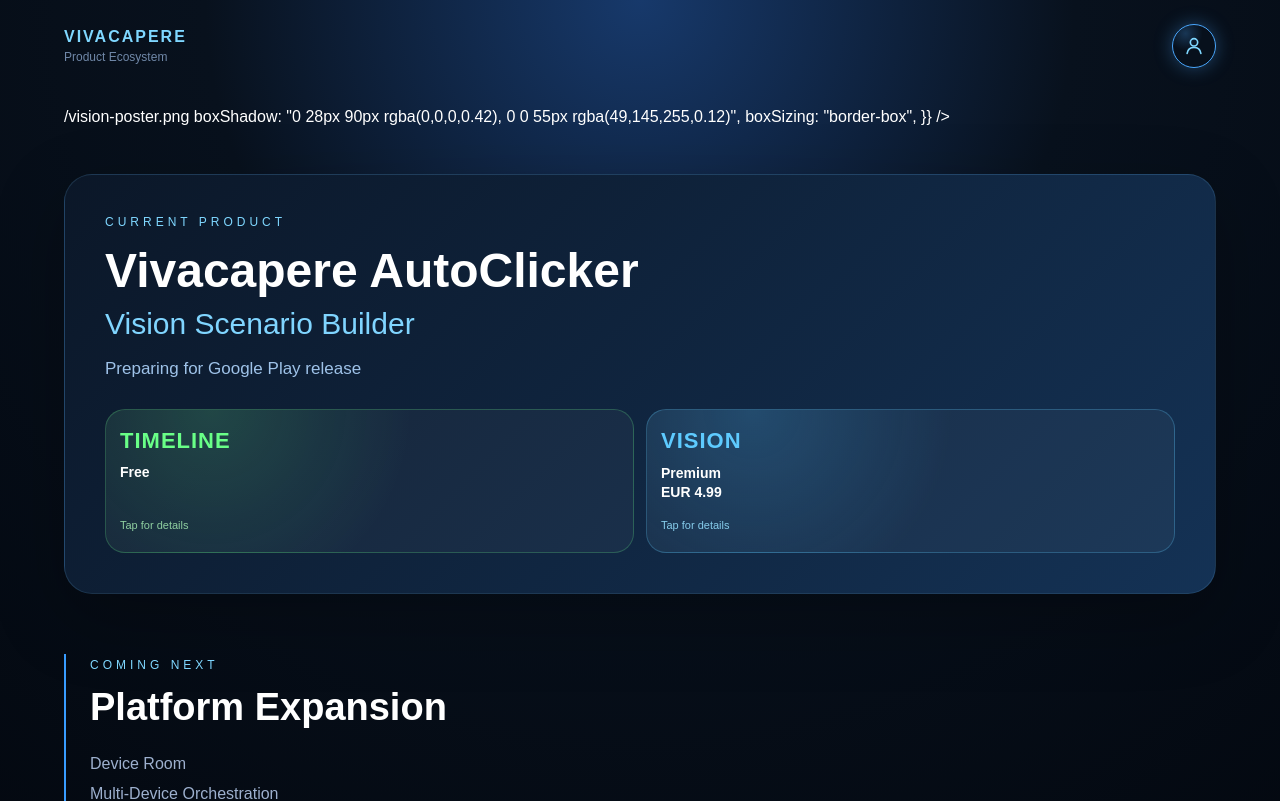
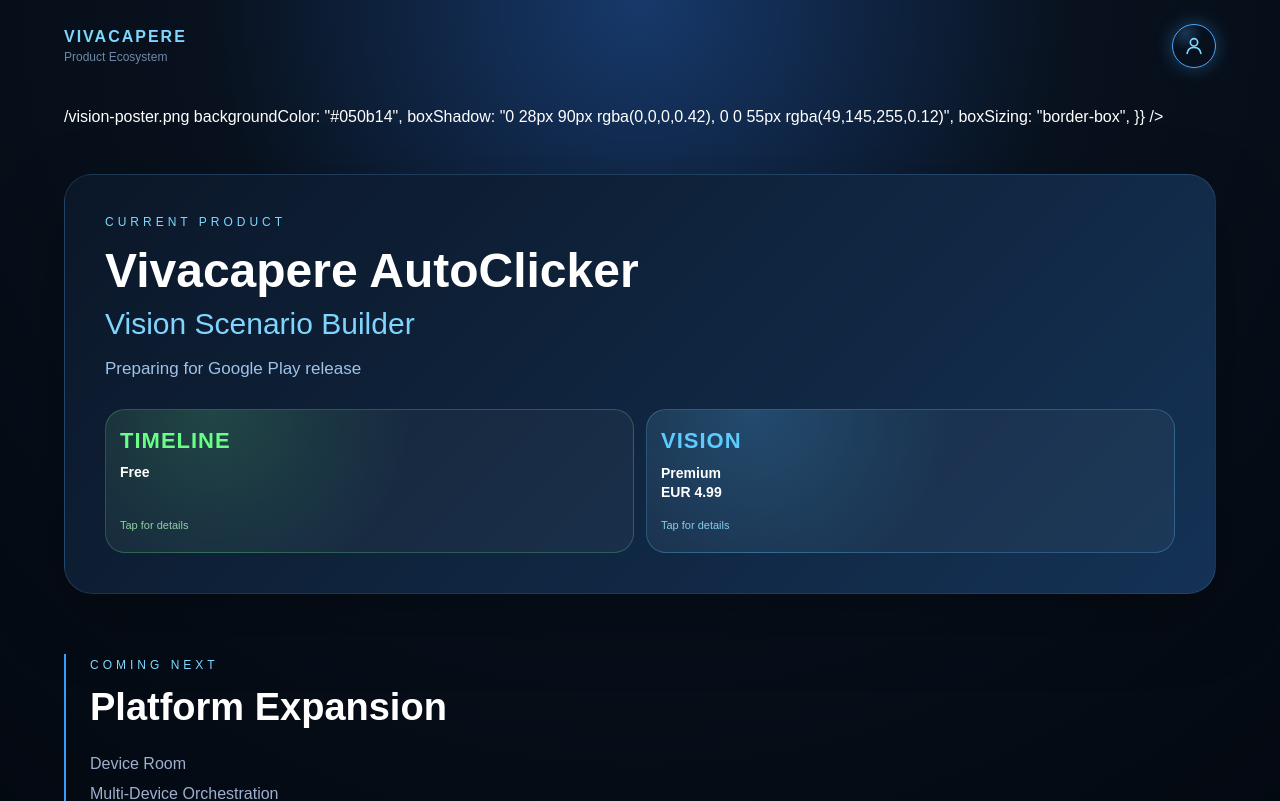
Before and after one commit to ungatus-lab/vivacapere-web, a Next.js app: page / in a window 1280 px wide. Shown: the top 801 px of the page. Built offline with nearby package versions, Linux system fonts and the light colour scheme.

Commit message:
Update page.js

```diff
--- a/app/page.js
+++ b/app/page.js
@@ -98,7 +98,8 @@
           boxSizing: "border-box",
         }}
       >
-        /vision-poster.png            boxShadow:
+        /vision-poster.png            backgroundColor: "#050b14",
+            boxShadow:
               "0 28px 90px rgba(0,0,0,0.42), 0 0 55px rgba(49,145,255,0.12)",
             boxSizing: "border-box",
           }}
```
